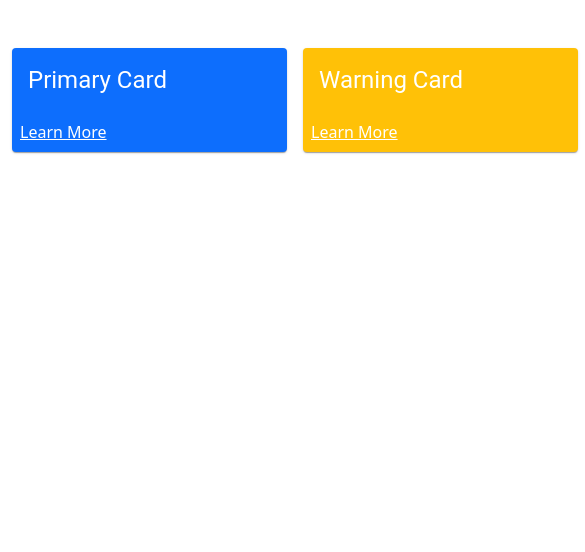
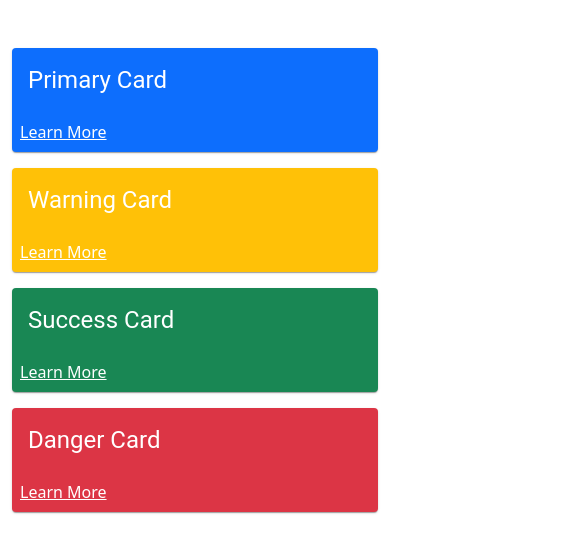
Before and after one commit to cflayelle/devops, a Next.js app: page / in a window 390 px wide. Shown: the top 552 px of the page, 585 px wide, since content can reach past the window. Built offline with nearby package versions, Linux system fonts and the light colour scheme.

Commit message:
Cards responsive

```diff
--- a/pages/index.js
+++ b/pages/index.js
@@ -5,12 +5,12 @@ import CardComponent from "../components/CardComponent";
 
 export default function Home() {
     return (
-        <div className="container cards d-flex gap-3">
-            <div className="cards d-flex gap-3 mt-5">
-                <CardComponent bgColor='bg-primary' text='Primary Card'></CardComponent>
-                <CardComponent bgColor='bg-warning' text='Warning Card'></CardComponent>
-                <CardComponent bgColor='bg-success' text='Success Card'></CardComponent>
-                <CardComponent bgColor='bg-danger' text='Danger Card'></CardComponent>
+        <div className="container">
+            <div className="cards d-flex gap-3 mt-5 flex-column flex-lg-row">
+                <CardComponent bgColor='bg-primary' text='Primary Card'/>
+                <CardComponent bgColor='bg-warning' text='Warning Card'/>
+                <CardComponent bgColor='bg-success' text='Success Card'/>
+                <CardComponent bgColor='bg-danger' text='Danger Card'/>
             </div>
         </div>
     )
```
